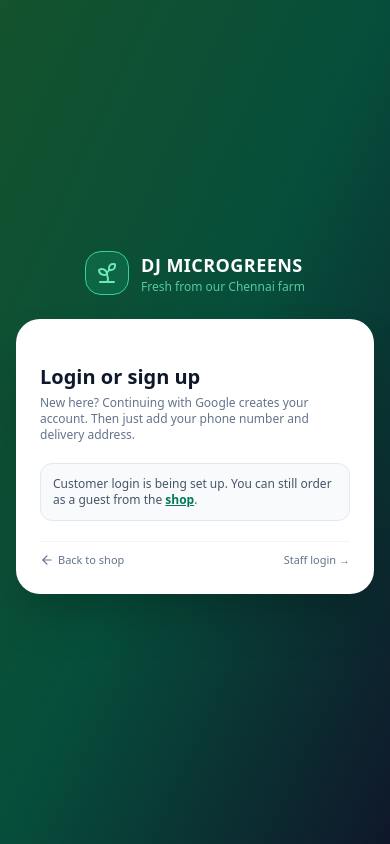
After one commit to kpdpani-123/dj-microgreens, a Python web app: template app/templates/account.html in a window 390 px wide. The commit adds this page. Run offline with Jinja, Linux system fonts and the light colour scheme; the template is opened without the code that fills it, so the values that code supplies are empty; some libraries are stand-ins or nearby versions.

Commit message:
Customer login / sign-up page with Continue with Google
- New /account page: log in or sign up with Google, then add mobile
  number, name and address once; returns to checkout with the cart kept
- Turned on by setting GOOGLE_CLIENT_ID; Google tokens are checked for
  this site, a verified email and expiry
- Chefs log in with the Gmail the admin saved on their chef account;
  nobody else can claim a chef's number
- Earlier guest orders join the account when the same number is added
- Email codes still work alongside Google when Gmail is set up
- Shop account panel and chef portal link to the new page

Co-Authored-By: Claude Opus 5.5 <noreply@anthropic.com>

```diff
--- a/app/database.py
+++ b/app/database.py
@@ -567,6 +567,7 @@ def init_db():
         # Columns added after the first release
         _add_missing_columns(cursor, "inventory", {"supplier_name": "TEXT"})
         _add_missing_columns(cursor, "otp_requests", {"email": "TEXT"})
+        _add_missing_columns(cursor, "customers", {"google_sub": "TEXT"})
         _add_missing_columns(cursor, "customers", {"credit_terms": "TEXT DEFAULT 'Net 15'"})
 
 
--- a/app/main.py
+++ b/app/main.py
@@ -84,6 +84,10 @@ async def staff_login_page(request: Request):
         return RedirectResponse("/admin", status_code=303)
     return templates.TemplateResponse(request=request, name="login.html", context={})
 
+@app.get("/account", response_class=HTMLResponse)
+def customer_account_page(request: Request):
+    return templates.TemplateResponse(request=request, name="account.html", context={})
+
 @app.get("/admin", response_class=HTMLResponse)
 async def admin_portal(request: Request):
     if not get_user_from_token(request.cookies.get(SESSION_COOKIE)):
--- /dev/null
+++ b/app/templates/account.html
@@ -0,0 +1,284 @@
+<!DOCTYPE html>
+<html lang="en">
+<head>
+  <meta charset="UTF-8">
+  <meta name="viewport" content="width=device-width, initial-scale=1.0">
+  <title>DJ Microgreens – Login or Sign Up</title>
+  <link rel="icon" type="image/png" href="https://img.icons8.com/color/96/sprout.png">
+  <script src="https://cdn.tailwindcss.com"></script>
+  <script>
+    tailwind.config = {
+      theme: { extend: { colors: { djgreen: { 50: '#f0fdf4', 100: '#dcfce7', 700: '#15803d', 800: '#166534', 900: '#14532d' } } } }
+    }
+  </script>
+  <script src="https://unpkg.com/lucide@latest"></script>
+</head>
+<body class="min-h-screen bg-gradient-to-br from-djgreen-900 via-emerald-900 to-slate-900 flex items-center justify-center p-4 text-slate-800 antialiased">
+
+  <div class="w-full max-w-md">
+    <!-- Brand -->
+    <a href="/" class="flex items-center justify-center space-x-3 mb-6 text-white">
+      <div class="w-11 h-11 rounded-2xl bg-emerald-500/20 border border-emerald-400 flex items-center justify-center text-emerald-300">
+        <i data-lucide="sprout" class="w-6 h-6"></i>
+      </div>
+      <div>
+        <div class="font-extrabold text-lg tracking-wide">DJ MICROGREENS</div>
+        <div class="text-xs text-emerald-300/80">Fresh from our Chennai farm</div>
+      </div>
+    </a>
+
+    <div class="bg-white rounded-3xl shadow-2xl p-6 sm:p-8 space-y-5 text-sm">
+
+      <p id="loading" class="text-center text-slate-500 text-xs py-6">Loading…</p>
+
+      <!-- STEP 1: LOG IN OR SIGN UP -->
+      <section id="stepSignIn" class="hidden space-y-5">
+        <div>
+          <h1 class="text-xl font-black text-slate-900">Login or sign up</h1>
+          <p class="text-xs text-slate-500 mt-1">New here? Continuing with Google creates your account. Then just add your phone number and delivery address.</p>
+        </div>
+        <p id="reason" class="hidden p-3 rounded-xl bg-amber-50 border border-amber-200 text-amber-900 text-xs font-semibold"></p>
+
+        <div id="googleBox" class="hidden space-y-2">
+          <div id="googleBtn" class="flex justify-center min-h-[44px]"></div>
+          <p id="googleLoadError" class="hidden text-xs text-rose-700 text-center">Google sign-in didn't load. Please check your connection and refresh.</p>
+        </div>
+
+        <!-- Email code (only shown when the shop's Gmail is set up) -->
+        <div id="emailBox" class="hidden space-y-3">
+          <div id="orLine" class="hidden flex items-center gap-3 text-[11px] text-slate-400 font-semibold"><span class="flex-1 h-px bg-slate-200"></span>or use a code by email<span class="flex-1 h-px bg-slate-200"></span></div>
+          <form id="codeRequestForm" class="space-y-3 text-xs">
+            <div class="flex">
+              <span class="px-3 py-2.5 bg-slate-100 border border-r-0 border-slate-200 rounded-l-xl font-bold text-slate-600">+91</span>
+              <input id="codePhone" type="tel" inputmode="numeric" autocomplete="tel-national" maxlength="14" placeholder="Mobile number" required
+                     class="flex-1 bg-slate-50 border border-slate-200 rounded-r-xl px-3 py-2.5 text-sm font-bold focus:outline-none focus:ring-2 focus:ring-emerald-500">
+            </div>
+            <input id="codeEmail" type="email" autocomplete="email" placeholder="Gmail address" required
+                   class="w-full bg-slate-50 border border-slate-200 rounded-xl px-3 py-2.5 text-sm font-bold focus:outline-none focus:ring-2 focus:ring-emerald-500">
+            <button id="codeSendBtn" type="submit" class="w-full border border-djgreen-800 text-djgreen-800 hover:bg-djgreen-50 font-bold py-2.5 rounded-xl">Email me a code</button>
+          </form>
+          <form id="codeVerifyForm" class="hidden space-y-3 text-xs">
+            <p class="text-slate-600">Enter the 6-digit code we emailed to <strong id="codeSentTo"></strong>
+              <button type="button" id="codeChange" class="text-emerald-700 font-bold underline ml-1">Change</button></p>
+            <input id="codeInput" type="text" inputmode="numeric" autocomplete="one-time-code" maxlength="6" placeholder="6-digit code" required
+                   class="w-full bg-slate-50 border border-slate-200 rounded-xl px-3 py-2.5 text-lg font-black tracking-[0.4em] text-center focus:outline-none focus:ring-2 focus:ring-emerald-500">
+            <button id="codeVerifyBtn" type="submit" class="w-full bg-djgreen-800 hover:bg-djgreen-900 text-white font-bold py-2.5 rounded-xl">Verify & continue</button>
+          </form>
+        </div>
+
+        <div id="signInOff" class="hidden p-3 rounded-xl bg-slate-50 border border-slate-200 text-slate-600 text-xs">
+          Customer login is being set up. You can still order as a guest from the <a href="/" class="text-emerald-700 font-bold underline">shop</a>.
+        </div>
+      </section>
+
+      <!-- STEP 2: COMPLETE ACCOUNT -->
+      <form id="stepProfile" class="hidden space-y-3 text-xs">
+        <div>
+          <h1 class="text-xl font-black text-slate-900">Your details</h1>
+          <p class="text-slate-500 mt-1">Logged in as <strong id="profEmailShown"></strong>. We use these to deliver your orders.</p>
+        </div>
+        <div><label class="block font-bold text-slate-600 mb-1">Mobile number *</label>
+          <div class="flex">
+            <span class="px-3 py-2.5 bg-slate-100 border border-r-0 border-slate-200 rounded-l-xl font-bold text-slate-600">+91</span>
+            <input id="pPhone" type="tel" inputmode="numeric" autocomplete="tel-national" maxlength="14" placeholder="98765 43210" required
+                   class="flex-1 bg-slate-50 border border-slate-200 rounded-r-xl px-3 py-2.5 text-sm font-bold focus:outline-none focus:ring-2 focus:ring-emerald-500">
+          </div></div>
+        <div><label class="block font-bold text-slate-600 mb-1">Full name *</label>
+          <input id="pName" required autocomplete="name" class="w-full bg-slate-50 border border-slate-200 rounded-xl px-3 py-2.5 focus:outline-none focus:ring-2 focus:ring-emerald-500"></div>
+        <div><label class="block font-bold text-slate-600 mb-1">Address *</label>
+          <input id="pAddress" required autocomplete="street-address" placeholder="Door no., building, street" class="w-full bg-slate-50 border border-slate-200 rounded-xl px-3 py-2.5 focus:outline-none focus:ring-2 focus:ring-emerald-500"></div>
+        <div class="grid grid-cols-2 gap-3">
+          <div><label class="block font-bold text-slate-600 mb-1">Locality / Area</label>
+            <input id="pLocality" class="w-full bg-slate-50 border border-slate-200 rounded-xl px-3 py-2.5 focus:outline-none focus:ring-2 focus:ring-emerald-500"></div>
+          <div><label class="block font-bold text-slate-600 mb-1">Pincode *</label>
+            <input id="pPincode" required inputmode="numeric" maxlength="6" autocomplete="postal-code" class="w-full bg-slate-50 border border-slate-200 rounded-xl px-3 py-2.5 font-bold focus:outline-none focus:ring-2 focus:ring-emerald-500"></div>
+        </div>
+        <button id="profileSaveBtn" type="submit" class="w-full bg-djgreen-800 hover:bg-djgreen-900 text-white font-bold py-2.5 rounded-xl text-sm">Save & continue</button>
+        <button type="button" class="signOutBtn w-full text-slate-500 hover:text-slate-800 font-semibold py-1">Not you? Log out</button>
+      </form>
+
+      <!-- ALREADY LOGGED IN -->
+      <section id="stepDone" class="hidden space-y-4 text-center">
+        <div class="w-12 h-12 mx-auto rounded-full bg-emerald-100 text-emerald-700 flex items-center justify-center"><i data-lucide="check" class="w-6 h-6"></i></div>
+        <div>
+          <h1 class="text-xl font-black text-slate-900">You're logged in</h1>
+          <p id="doneWho" class="text-xs text-slate-500 mt-1"></p>
+        </div>
+        <a id="doneContinue" href="/" class="block w-full bg-djgreen-800 hover:bg-djgreen-900 text-white font-bold py-2.5 rounded-xl">Continue to shop</a>
+        <button type="button" class="signOutBtn w-full text-slate-500 hover:text-slate-800 font-semibold py-1 text-xs">Log out</button>
+      </section>
+
+      <p id="msg" class="hidden text-xs font-semibold rounded-xl px-3 py-2"></p>
+
+      <div class="pt-2 border-t border-slate-100 flex items-center justify-between text-[11px] text-slate-500">
+        <a href="/" class="hover:text-slate-800 flex items-center gap-1"><i data-lucide="arrow-left" class="w-3.5 h-3.5"></i>Back to shop</a>
+        <a href="/login" class="hover:text-slate-800">Staff login →</a>
+      </div>
+    </div>
+  </div>
+
+  <script>
+    // Where to go after logging in. Only known places, never a link from the address bar.
+    const NEXT_PAGES = { checkout: '/?resume=checkout', subscriptions: '/?resume=subscriptions', b2b: '/b2b', account: '/?resume=account' };
+    const params = new URLSearchParams(location.search);
+    const nextKey = params.get('next');
+    const nextUrl = NEXT_PAGES[nextKey] || '/';
+    const REASONS = {
+      checkout: 'Please log in to place your order. Your cart is saved.',
+      subscriptions: 'Please log in to start or manage a subscription.',
+      b2b: 'Chefs: log in with the Gmail address DJ Microgreens registered for your kitchen.'
+    };
+
+    let status = null;
+    let codePhone = '';
+    const $ = (id) => document.getElementById(id);
+
+    function showMsg(text, ok) {
+      const el = $('msg');
+      if (!text) { el.classList.add('hidden'); return; }
+      el.textContent = text;
+      el.className = `text-xs font-semibold rounded-xl px-3 py-2 ${ok ? 'bg-emerald-50 text-emerald-800 border border-emerald-200' : 'bg-rose-50 text-rose-700 border border-rose-200'}`;
+    }
+
+    async function postJson(url, body) {
+      const res = await fetch(url, { method: 'POST', headers: { 'Content-Type': 'application/json' }, body: JSON.stringify(body || {}) });
+      const data = await res.json().catch(() => ({}));
+      if (!res.ok) throw new Error(data.detail || 'Something went wrong. Please try again.');
+      return data;
+    }
+
+    function show(step) {
+      ['loading', 'stepSignIn', 'stepProfile', 'stepDone'].forEach(id => $(id).classList.toggle('hidden', id !== step));
+    }
+
+    function render() {
+      const c = status.customer;
+      if (!c) {
+        show('stepSignIn');
+        const reason = REASONS[nextKey];
+        $('reason').textContent = reason || '';
+        $('reason').classList.toggle('hidden', !reason);
+        $('googleBox').classList.toggle('hidden', !status.google_client_id);
+        $('emailBox').classList.toggle('hidden', !status.otp_enabled);
+        $('orLine').classList.toggle('hidden', !(status.google_client_id && status.otp_enabled));
+        $('signInOff').classList.toggle('hidden', status.sign_in_enabled);
+        $('codeRequestForm').classList.toggle('hidden', !!codePhone);
+        $('codeVerifyForm').classList.toggle('hidden', !codePhone);
+        if (status.google_client_id) startGoogle();
+        return;
+      }
+      if (!c.profile_complete) {
+        show('stepProfile');
+        $('profEmailShown').textContent = c.email || c.phone;
+        $('pPhone').value = c.phone || '';
+        $('pName').value = c.name || '';
+        $('pAddress').value = c.address || '';
+        $('pLocality').value = c.locality || '';
+        $('pPincode').value = c.pincode || '';
+        ($('pPhone').value ? $('pAddress') : $('pPhone')).focus();
+        return;
+      }
+      if (nextKey) { location.replace(nextUrl); return; }
+      show('stepDone');
+      $('doneWho').textContent = [c.name, c.email, c.phone].filter(Boolean).join(' · ');
+      $('doneContinue').href = nextUrl;
+    }
+
+    // ---------- Continue with Google ----------
+    let googleStarted = false;
+    function startGoogle() {
+      if (googleStarted) return;
+      googleStarted = true;
+      const s = document.createElement('script');
+      s.src = 'https://accounts.google.com/gsi/client';
+      s.async = true;
+      s.onload = () => {
+        google.accounts.id.initialize({ client_id: status.google_client_id, callback: onGoogleCredential, ux_mode: 'popup' });
+        google.accounts.id.renderButton($('googleBtn'), {
+          theme: 'outline', size: 'large', shape: 'pill', text: 'continue_with', width: Math.min(320, $('googleBtn').clientWidth || 320)
+        });
+      };
+      s.onerror = () => $('googleLoadError').classList.remove('hidden');
+      document.head.appendChild(s);
+    }
+
+    async function onGoogleCredential(resp) {
+      showMsg('Logging you in…', true);
+      try {
+        const data = await postJson('/api/account/google', { credential: resp.credential });
+        status.customer = data.customer;
+        showMsg('');
+        render();
+      } catch (err) { showMsg(err.message, false); }
+    }
+
+    // ---------- Code by email ----------
+    $('codeRequestForm').addEventListener('submit', async (e) => {
+      e.preventDefault();
+      const btn = $('codeSendBtn');
+      btn.disabled = true;
+      try {
+        const phone = $('codePhone').value;
+        const data = await postJson('/api/account/send-otp', { phone, email: $('codeEmail').value });
+        codePhone = phone;
+        $('codeSentTo').textContent = data.sent_to;
+        $('codeInput').value = '';
+        showMsg(data.message, true);
+        render();
+        $('codeInput').focus();
+      } catch (err) { showMsg(err.message, false); }
+      finally { btn.disabled = false; }
+    });
+    $('codeChange').addEventListener('click', () => { codePhone = ''; showMsg(''); render(); });
+    $('codeVerifyForm').addEventListener('submit', async (e) => {
+      e.preventDefault();
+      const btn = $('codeVerifyBtn');
+      btn.disabled = true;
+      try {
+        const data = await postJson('/api/account/verify-otp', { phone: codePhone, otp: $('codeInput').value });
+        codePhone = '';
+        status.customer = data.customer;
+        showMsg('');
+        render();
+      } catch (err) { showMsg(err.message, false); }
+      finally { btn.disabled = false; }
+    });
+
+    // ---------- Details ----------
+    $('stepProfile').addEventListener('submit', async (e) => {
+      e.preventDefault();
+      const btn = $('profileSaveBtn');
+      btn.disabled = true;
+      try {
+        const data = await postJson('/api/account/profile', {
+          phone: $('pPhone').value, name: $('pName').value, address: $('pAddress').value,
+          locality: $('pLocality').value, pincode: $('pPincode').value
+        });
+        status.customer = data.customer;
+        showMsg('');
+        if (!nextKey) showMsg('Saved. Welcome to DJ Microgreens!', true);
+        render();
+      } catch (err) { showMsg(err.message, false); }
+      finally { btn.disabled = false; }
+    });
+
+    document.querySelectorAll('.signOutBtn').forEach(b => b.addEventListener('click', async () => {
+      await fetch('/api/account/logout', { method: 'POST' });
+      if (window.google && google.accounts) google.accounts.id.disableAutoSelect();
+      status.customer = null;
+      showMsg('');
+      render();
+    }));
+
+    (async () => {
+      lucide.createIcons();
+      try {
+        status = await (await fetch('/api/account/status')).json();
+      } catch (err) {
+        status = { sign_in_enabled: false, google_client_id: '', otp_enabled: false, customer: null };
+      }
+      render();
+    })();
+  </script>
+</body>
+</html>
```
Also changed, not shown: app/customer_auth.py (+49 -3 lines), app/routers/account.py (+88 -10 lines), app/routers/api.py (+10 -6 lines), app/static/js/app.js (+33 -61 lines), app/templates/b2b.html (+5 -56 lines), app/templates/index.html (+7 -25 lines).
